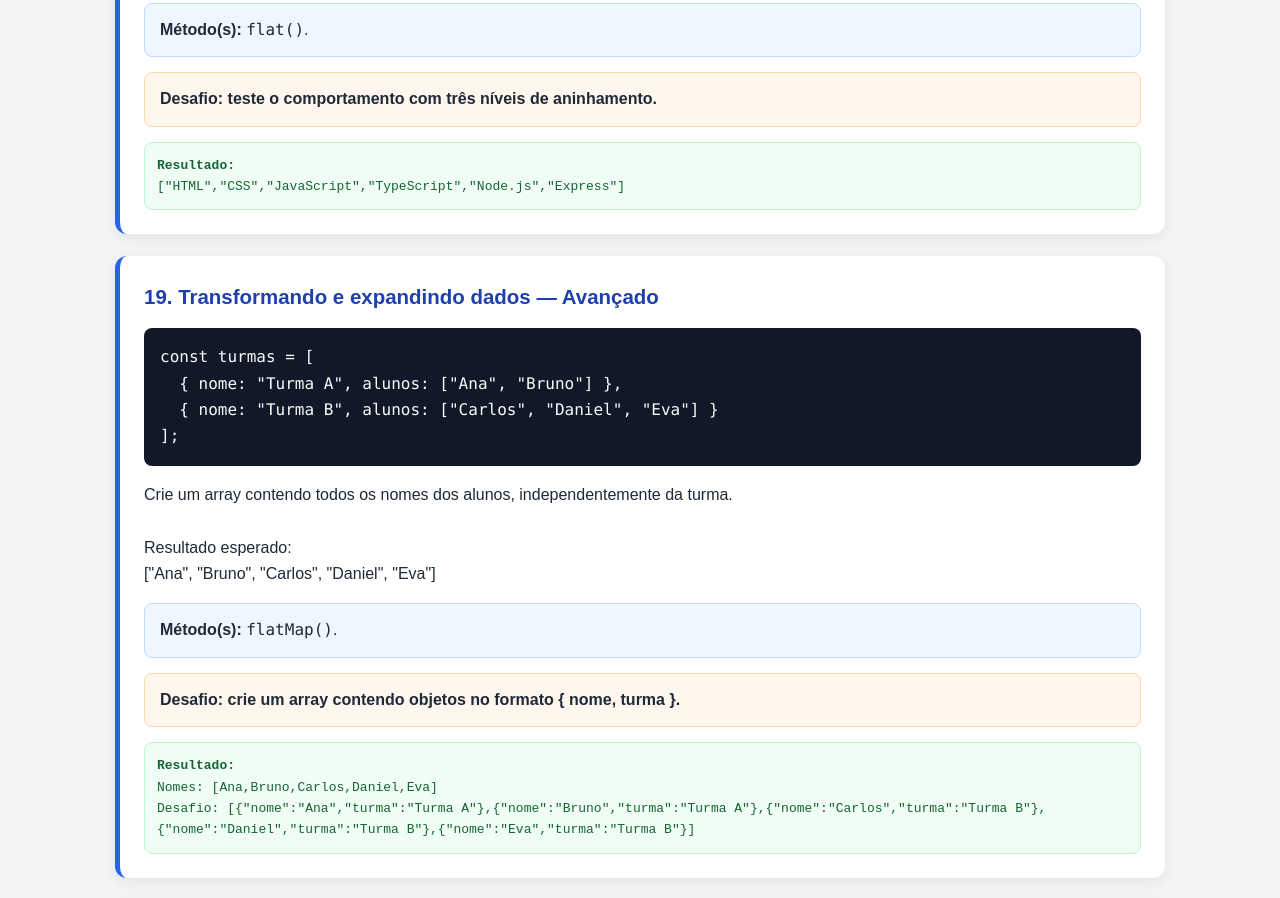
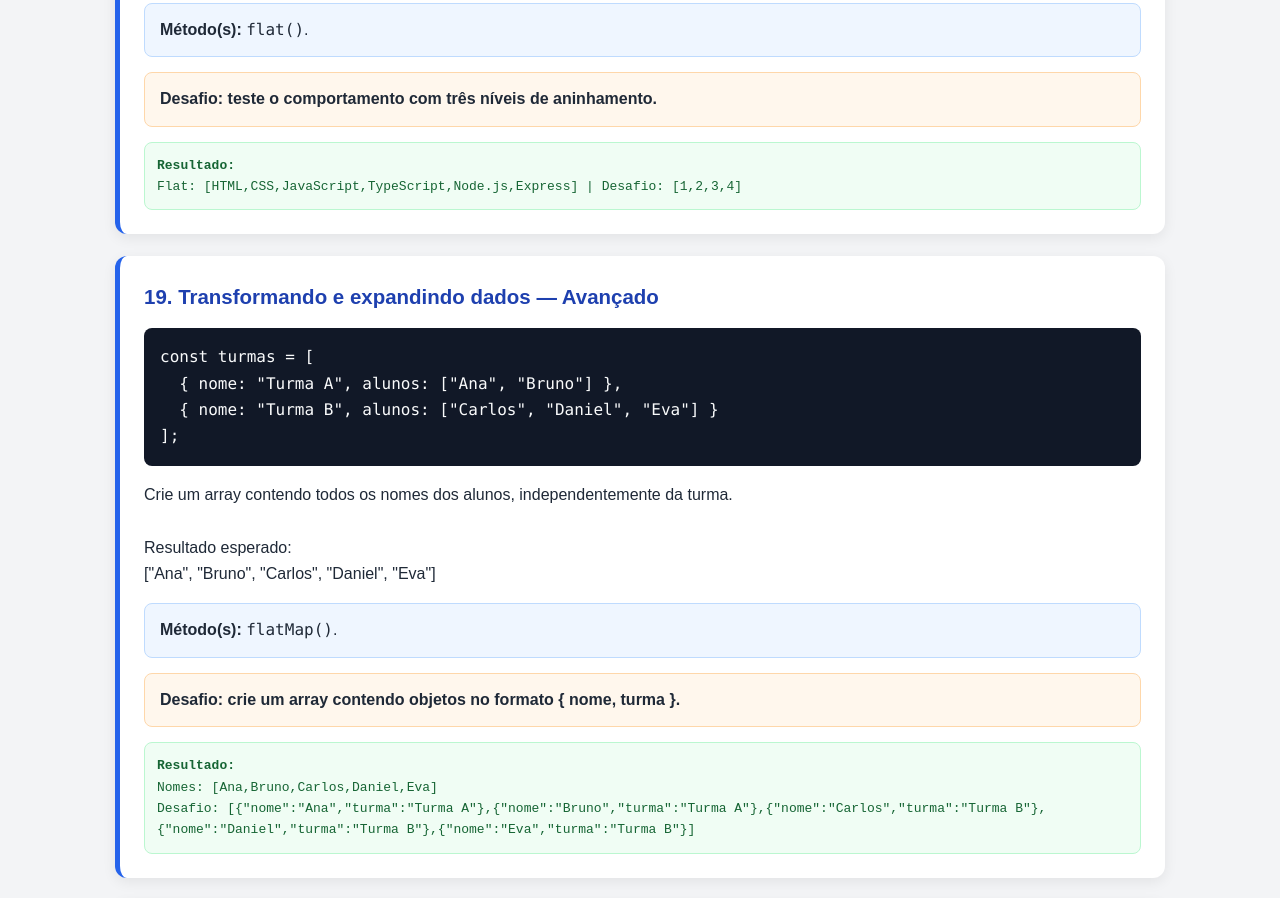
Before and after one commit to curtykayky-art/exercicio_array, a plain HTML site: page index.html in a window 1280 px wide. Shown: the part 9229-10127 px from the top of the page. Drawn offline with Linux system fonts and the light colour scheme.

Commit message:
Fix output format for exercise 18
Updated the output format for exercise 18 to include both flat categories and a challenge array.

```diff
--- a/index.html
+++ b/index.html
@@ -472,12 +472,12 @@ const backEnd = ["Node.js", "Python", "Java"];</code></pre>
         exibirResposta(17, [...fila].reverse());
       }
 
-      { // 18
+      { // 18 - CORRIGIDO
         const categorias = [
           ["HTML", "CSS"], ["JavaScript", "TypeScript"], ["Node.js", "Express"]
         ];
         const array3Niveis = [1, [2, [3, 4]]];
-        exibirResposta(18, categorias.flat());
+        exibirResposta(18, `Flat: [${categorias.flat()}] | Desafio: [${array3Niveis.flat(2)}]`);
       }
 
       { // 19
```
